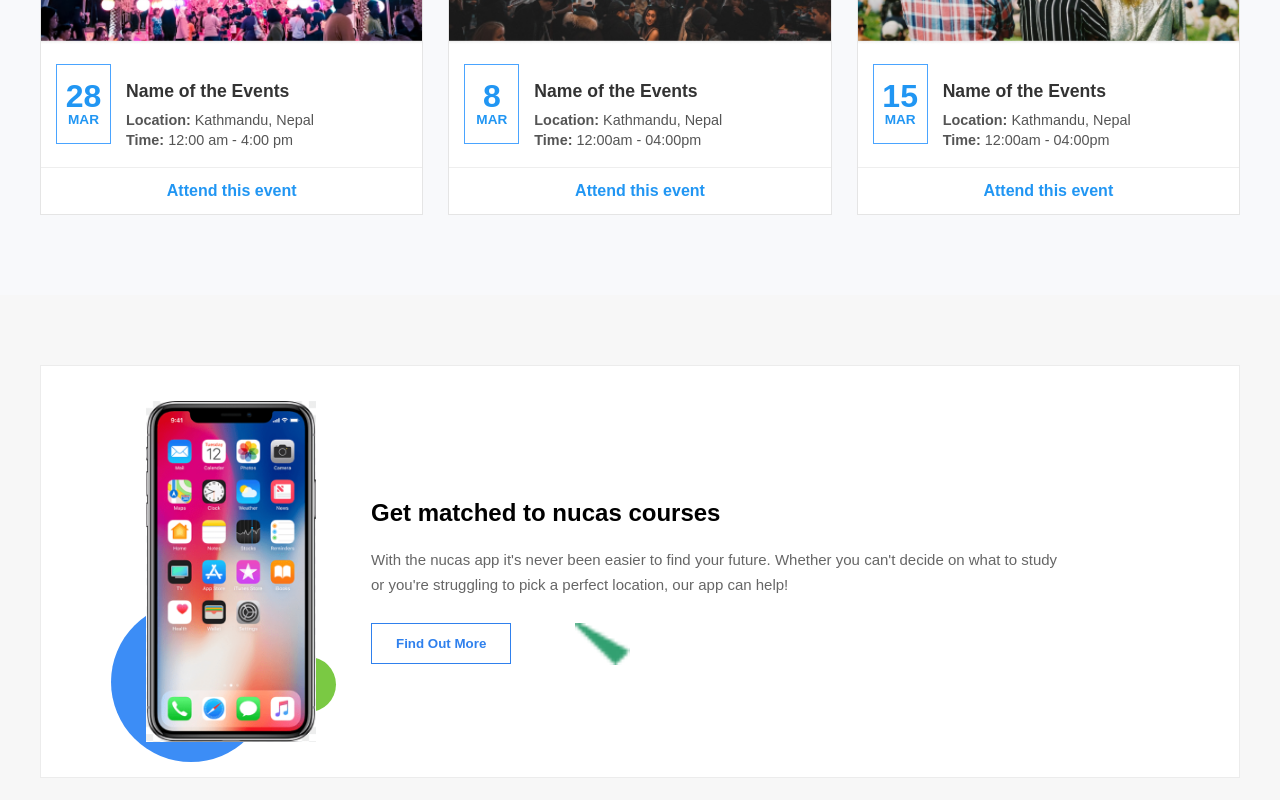
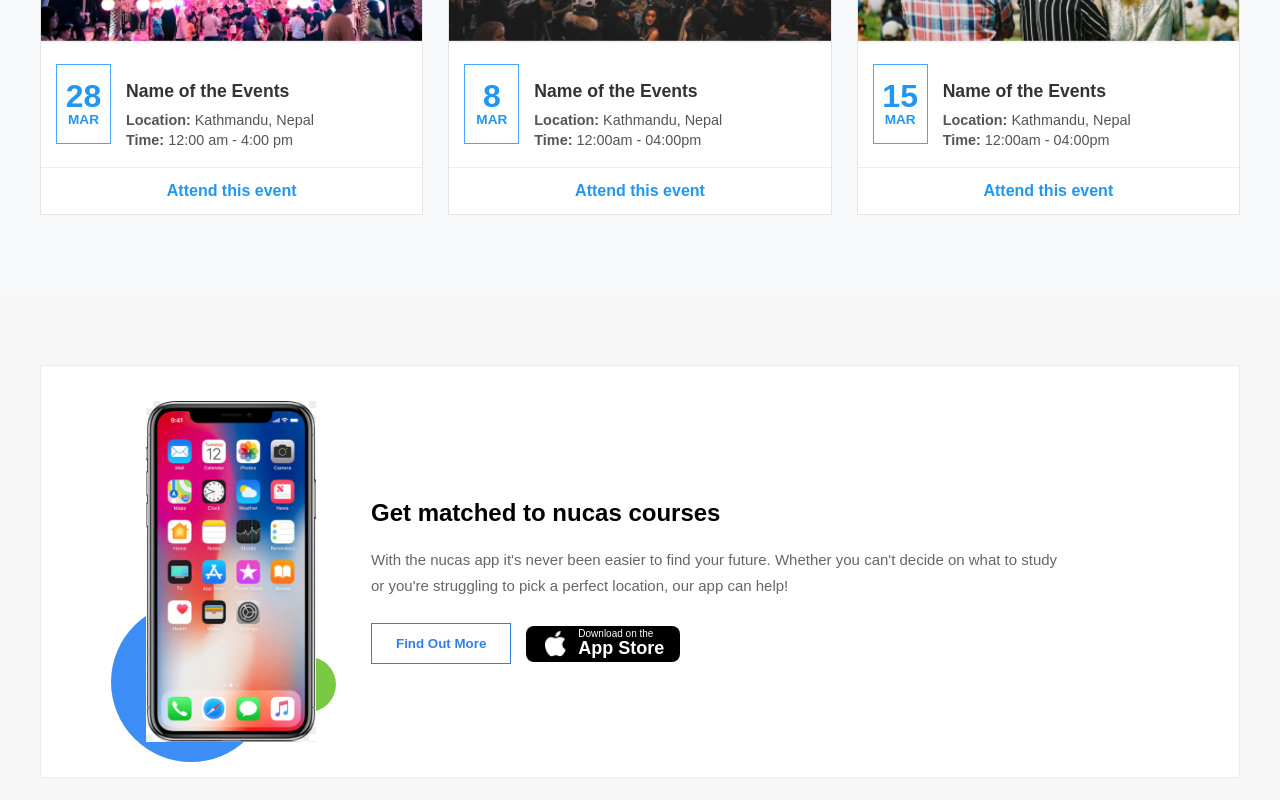
Before and after one commit to bibashmanjusubedi/schoolbharna-ui, a React (Vite) app: page / in a window 1280 px wide. Shown: the part 4304-5104 px from the top of the page. Built offline with nearby package versions, Linux system fonts and the light colour scheme.

Commit message:
Apple Store button

```diff
--- a/src/components/layout/CourseAppBanner.css
+++ b/src/components/layout/CourseAppBanner.css
@@ -92,14 +92,80 @@
 }
 
 
-.store-btn{
+/* .store-btn{
     height:42px;
     cursor:pointer;
     transition:0.3;
+} */
+
+
+
+/* .store-btn:hover{
+    transform:scale(1.05);
+} */
+
+
+.app-store-btn{
+    display:flex;
+    align-items: center;
+    gap:10px;
+
+    background:#000;
+    color:#fff;
+
+    border:none;
+    border-radius:8px;
+
+    padding:8px 16px;
+    cursor:pointer;
+
+    transition:0.3s ease;
+    height:36px;
 }
 
 
+.app-store-btn:hover{
+    background:#1a1a1a;
+}
 
-.store-btn:hover{
-    transform:scale(1.05);
+.apple-icon{
+    width:26px;
+    height:26px;
+    object-fit: contain;
 }
+
+
+.app-store-text{
+    display:flex;
+    flex-direction: column;
+    align-items: flex-start;
+    line-height: 1.1;
+}
+
+.small-text{
+    font-size:10px;
+}
+
+
+.big-text{
+    font-size:18px;
+    font-weight: 600;
+}
+
+
+.google-play-btn{
+    display:flex;
+    align-items: center;
+    justify-content: center;
+    gap:10px;
+
+    padding:12px 24px;
+
+    background: #000;
+
+    border:none;
+    border-radius:8px;
+
+    cursor:pointer;
+    transition:0.3s ease;
+}
--- a/src/components/layout/CourseAppBanner.jsx
+++ b/src/components/layout/CourseAppBanner.jsx
@@ -2,7 +2,7 @@ import "./CourseAppBanner.css";
 
 import mobile from "../../assets/images/smartPhone2.png";
 import appStore from "../../assets/images/appStore.png";
-import googlePlay from "../../assets/images/googlePlayStore.png";
+import googlePlay from "../../assets/images/GooglePlayLogo.png";
 
 const CourseAppBanner = () => {
   return (
@@ -19,35 +19,52 @@ const CourseAppBanner = () => {
           <h2>Get matched to nucas courses</h2>
 
           <p>
-                With the nucas app it's never been easier to find your future.
-                Whether you can't decide on what to study or you're struggling to
-                pick a perfect location, our app can help!
+            With the nucas app it's never been easier to find your future.
+            Whether you can't decide on what to study or you're struggling to
+            pick a perfect location, our app can help!
           </p>
 
           <div className="banner-buttons">
-            <button className="learn-btn">
-                Find Out More
-            </button>
+            <button className="learn-btn">Find Out More</button>
 
-            <img
+            {/* <img
                 src={appStore}
                 alt="Download on App Store"
                 className="store-btn"
-            />
+            /> */}
 
-            <img
+            <button className="app-store-btn">
+              <img
+                src={appStore}
+                alt="Download on App Store"
+                className="apple-icon"
+              />
+
+              <div className="app-store-text">
+                <span className="small-text">Download on the</span>
+                <span className="big-text">App Store</span>
+              </div>
+            </button>
+
+            {/* <button className="google-play-btn">
+              <img src={googlePlay} alt="Google Play" className="google-icon" />
+
+              <div className="store-text">
+                <span className="small-text">GET IT ON</span>
+                <span className="big-text">Google Play</span>
+              </div>
+            </button> */}
+
+            {/* <img
                 src={googlePlay}
                 alt="Get it on Google Play"
                 className="store-btn"
-            />
-
+            /> */}
           </div>
         </div>
-
       </div>
     </section>
   );
 };
 
-
 export default CourseAppBanner;
```
Also changed, not shown: src/assets/images/GooglePlayLogo.png (added).
